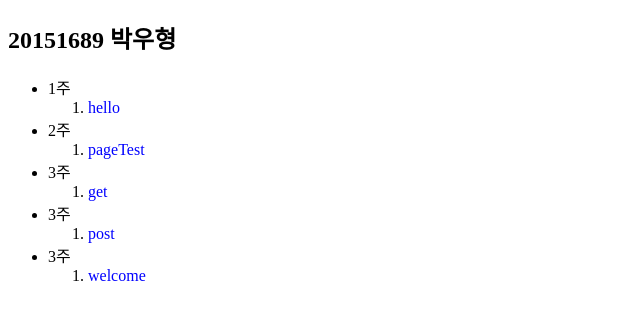
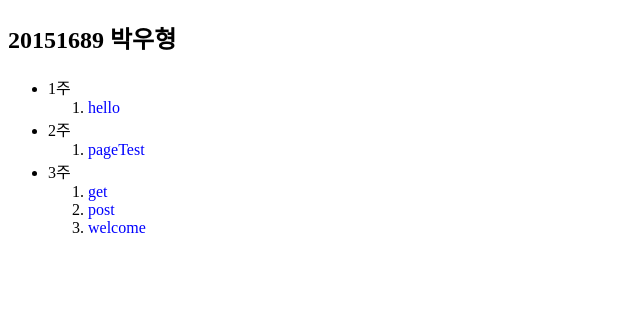
Before and after one commit to qqqa4337/qqqa4337.github.io, a plain HTML site: page index.html in a window 1280 px wide. Shown: the whole page, without its empty margins (0-640 px from the left). Drawn offline with nearby package versions, Linux system fonts and the light colour scheme.

Commit message:
Update index.html

```diff
--- a/index.html
+++ b/index.html
@@ -28,16 +28,8 @@ a:active {color:red; text-decoration:none;}
     <li id=week3>3주
    	 <ol type ="1">
     	<li><a href="https://qqqa4337.github.io/homework3.html"> get </a></li>
-     </ol>
-    </li>
-    <li id=week3>3주
-   	 <ol type ="1">
-    	<li><a href="https://qqqa4337.github.io/homework4.html"> post </a></li>
-     </ol>
-    </li>
-    <li id=week3>3주
-   	 <ol type ="1">
-    	<li><a href="https://qqqa4337.github.io/homework5.html"> welcome </a></li>
+     <li><a href="https://qqqa4337.github.io/homework4.html"> post </a></li>
+     <li><a href="https://qqqa4337.github.io/homework5.html"> welcome </a></li>
      </ol>
     </li>
     </ul>
```
